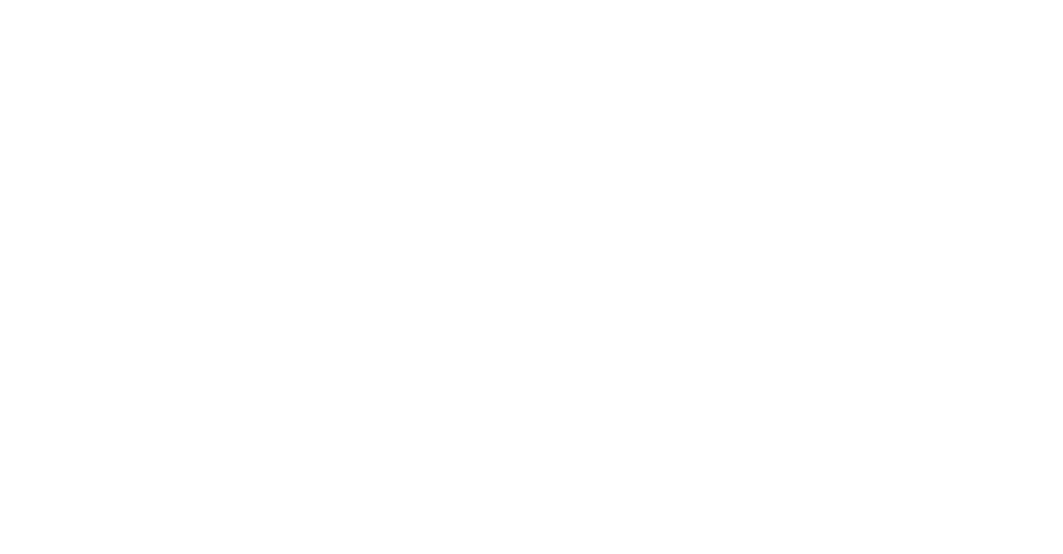
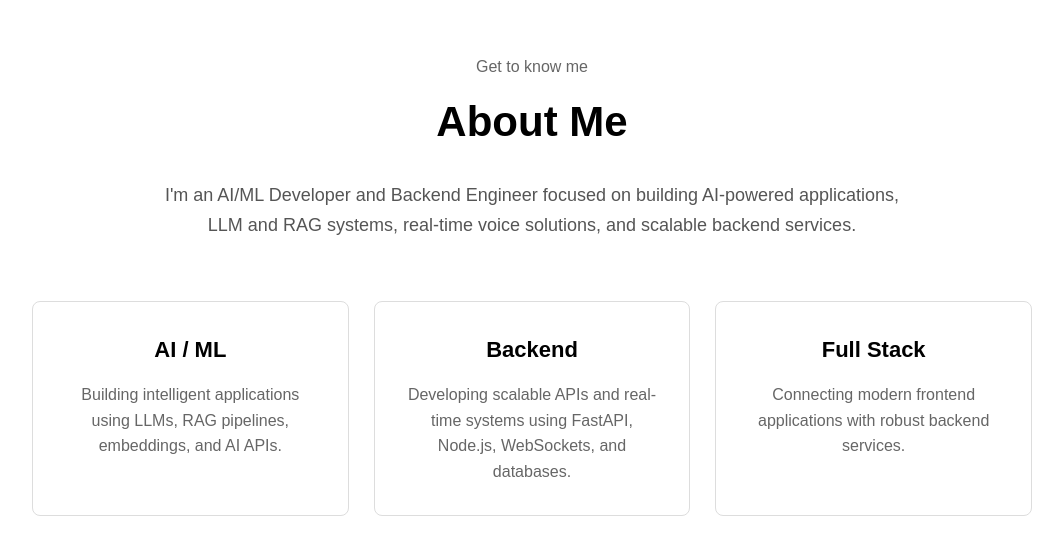
Before and after one commit to Kartikey1884/kartikey-porfolio, a React (Vite) app: page / in a window 1280 px wide. Shown: the part 846-1400 px from the top of the page, without its empty margins (108-1171 px from the left). Before the commit the page ends 800 px from the top, so only its background shows below. Built offline with nearby package versions, Linux system fonts and the light colour scheme.

Commit message:
feat: add about section

```diff
--- a/src/App.jsx
+++ b/src/App.jsx
@@ -1,11 +1,13 @@
 import Navbar from "./components/layout/navbar/navbar";
 import Hero from "./components/sections/hero/hero";
+import About from "./components/sections/About/about";
 function App() {
   return (
     <>
       <Navbar />
       <main>
         <Hero />
+        <About />
       </main>
     </>
   );
--- /dev/null
+++ b/src/components/sections/About/about.css
@@ -0,0 +1,67 @@
+.about {
+  padding: 100px 8%;
+}
+
+.about__container {
+  max-width: 1000px;
+  margin: 0 auto;
+  text-align: center;
+}
+
+.about__subtitle {
+  font-size: 16px;
+  margin-bottom: 8px;
+  color: #666;
+}
+
+.about__title {
+  font-size: 42px;
+  margin-bottom: 25px;
+}
+
+.about__description {
+  max-width: 750px;
+  margin: 0 auto;
+
+  font-size: 18px;
+  line-height: 1.7;
+  color: #555;
+}
+
+.about__highlights {
+  display: grid;
+  grid-template-columns: repeat(3, 1fr);
+  gap: 25px;
+
+  margin-top: 60px;
+}
+
+.about__highlight {
+  padding: 30px;
+  border: 1px solid #ddd;
+  border-radius: 8px;
+}
+
+.about__highlight h3 {
+  margin-bottom: 15px;
+  font-size: 22px;
+}
+
+.about__highlight p {
+  color: #666;
+  line-height: 1.6;
+}
+
+@media (max-width: 768px) {
+  .about {
+    padding: 80px 6%;
+  }
+
+  .about__title {
+    font-size: 34px;
+  }
+
+  .about__highlights {
+    grid-template-columns: 1fr;
+  }
+}
--- /dev/null
+++ b/src/components/sections/About/about.jsx
@@ -0,0 +1,51 @@
+import "./About.css";
+
+function About() {
+  return (
+    <section id="about" className="about">
+      <div className="about__container">
+        <p className="about__subtitle">
+          Get to know me
+        </p>
+
+        <h2 className="about__title">
+          About Me
+        </h2>
+
+        <p className="about__description">
+          I'm an AI/ML Developer and Backend Engineer focused on
+          building AI-powered applications, LLM and RAG systems,
+          real-time voice solutions, and scalable backend services.
+        </p>
+
+        <div className="about__highlights">
+          <div className="about__highlight">
+            <h3>AI / ML</h3>
+            <p>
+              Building intelligent applications using LLMs,
+              RAG pipelines, embeddings, and AI APIs.
+            </p>
+          </div>
+
+          <div className="about__highlight">
+            <h3>Backend</h3>
+            <p>
+              Developing scalable APIs and real-time systems
+              using FastAPI, Node.js, WebSockets, and databases.
+            </p>
+          </div>
+
+          <div className="about__highlight">
+            <h3>Full Stack</h3>
+            <p>
+              Connecting modern frontend applications with
+              robust backend services.
+            </p>
+          </div>
+        </div>
+      </div>
+    </section>
+  );
+}
+
+export default About;
```
